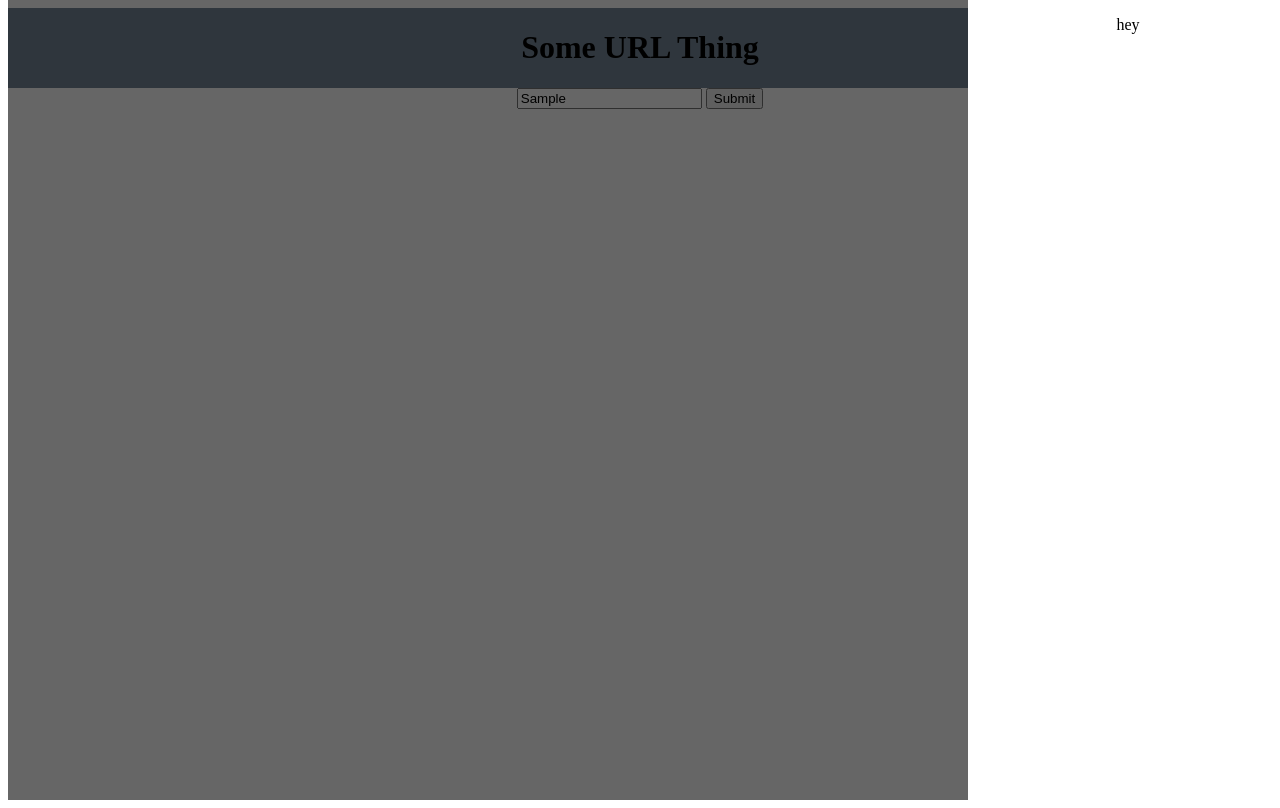
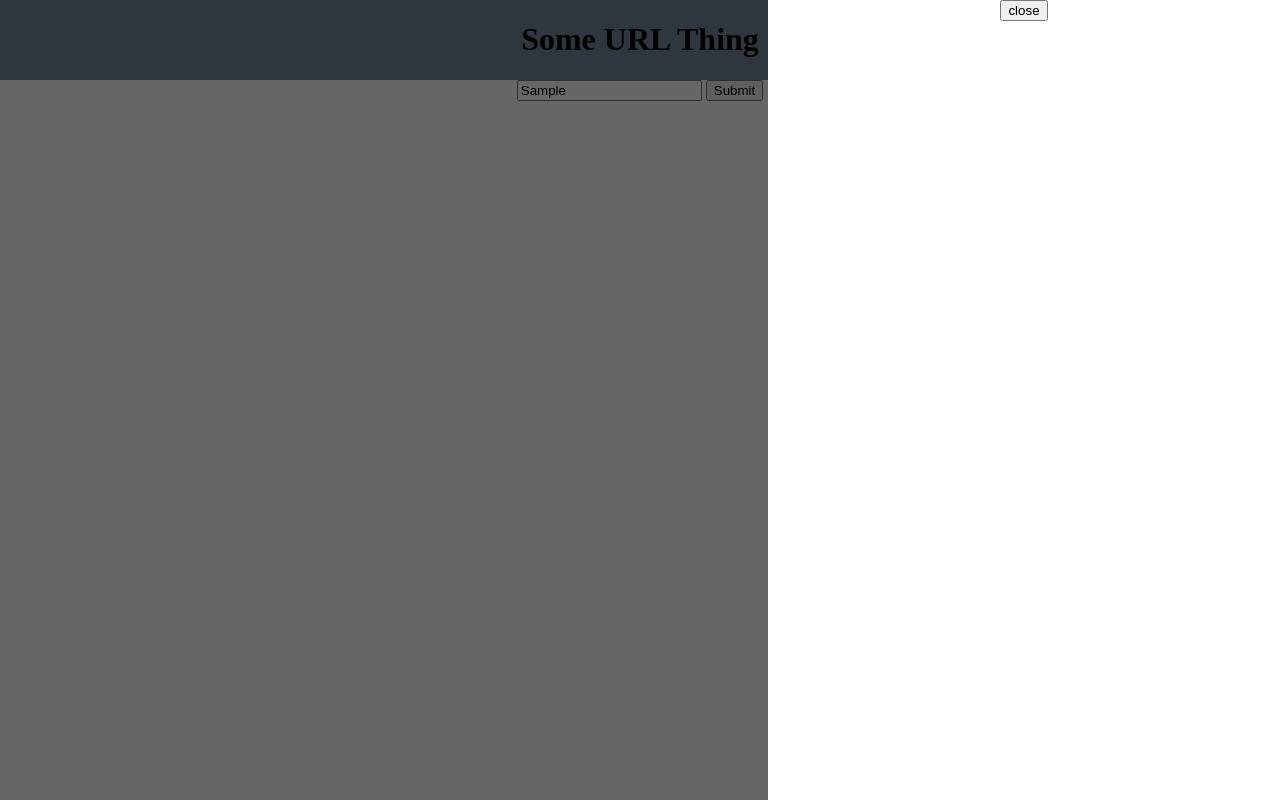
Before and after one commit to ActionJonny/jet-fuel, a plain HTML site: page index.html in a window 1280 px wide. Both pictures are taken after typing "Sample" into the empty fields and a click on the button "Add New Folder". Drawn offline with nearby package versions, Linux system fonts and the light colour scheme.

Commit message:
play around with toggle side bar

```diff
--- a/index.html
+++ b/index.html
@@ -19,13 +19,8 @@
     </form>
 
     <section class="folders">
-      <div class="filter-body">
-
-      </div>
       <div class="folder-div">
-        <p>
-          hey
-        </p>
+        <button class='close'>close</button>
       </div>
     </section>
 
--- a/script.js
+++ b/script.js
@@ -3,5 +3,12 @@ console.log($('.logo').text());
 
 
 $('.current-folder').on('click', function () {
-  $('.folders').css('display','block')
+$('.folders').show()
+  // $('.folders').show("slide", "left" , 1000)
+  $('.folder-div').show("slide")
 })
+
+$('.folders').on('click', '.close', function () {
+  $('.folders').hide()
+
+})
--- a/style.css
+++ b/style.css
@@ -1,6 +1,7 @@
 html, body {
   height: 100%;
   text-align: center;
+  margin: 0;
 }
 
 header {
@@ -35,23 +36,23 @@ header {
 
 .folders{
   display: none;
-  position: absolute;
+  position: relative;
   height: 100%;
   width: 100%;
-  top: 0;
+  top: -101px;
+  background-color: rgba(0, 0, 0, 0.6);
 }
 
-.filter-body{
-  background-color: rgba(0, 0, 0, 0.6);
-  width: 75%;
+.folder-div {
+  /*transition: all 5s;*/
+  position: absolute;
+  width: 40%;
   height: 100%;
-  float: left;
+  right: 0;
+  background-color: white;
 }
 
-.folder-div{
-  width: 25%;
-  height: 100%;
-
-  float: right;
-  background-color: white;
+.folder-div-active{
+  /*right: 0px;*/
+  width: 40%;
 }
```
